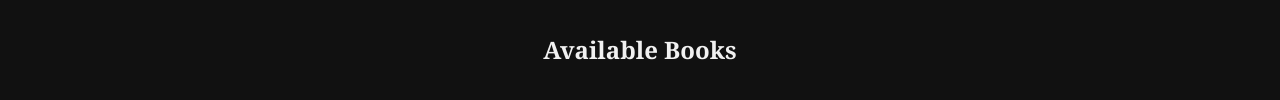
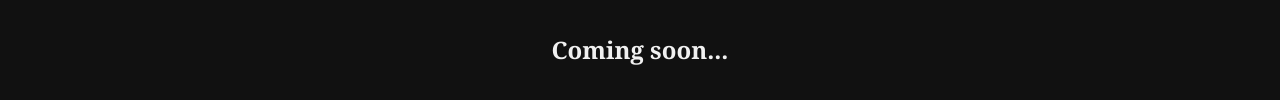
Before and after one commit to jstan285/thebible2124, an Eleventy site: page src/library/index.njk in a window 1280 px wide. Shown: the part 852-952 px from the top of the page. Built offline with nearby package versions, Linux system fonts and the light colour scheme; Eleventy itself is replaced by a stand-in of ours; files that its build step writes are made by us from their sources.

Commit message:
Update index.njk
Coming soon to library page

```diff
--- a/src/library/index.njk
+++ b/src/library/index.njk
@@ -21,6 +21,7 @@ layout: layout.njk
 
 <p>Wherever you begin, may the words meet you in just the way you need — and draw you gently deeper into the mystery and love beneath them.</p>
 
+<h2>Coming soon...</h2>
 <h2>Available Books</h2>
 <div class="tile-container">
   {% for book in collections.books %}
```
